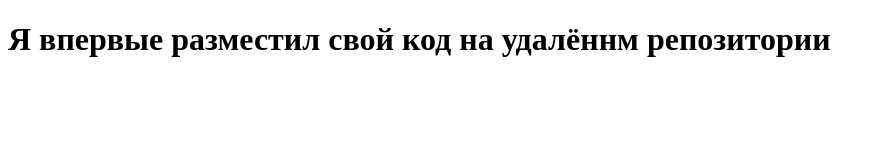
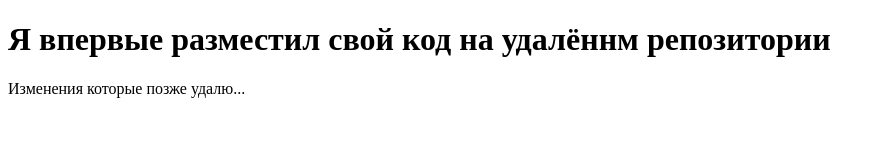
Before and after one commit to Arizonachel/test_repo1, a plain HTML site: page index.html in a window 1280 px wide. Shown: the whole page, without its empty margins (0-885 px from the left). Drawn offline with Linux system fonts and the light colour scheme.

Commit message:
Ошибочный коммит

```diff
--- a/index.html
+++ b/index.html
@@ -7,5 +7,6 @@
 </head>
 <body>
     <h1>Я впервые разместил свой код на удалённм репозитории</h1>
+    <p>Изменения которые позже удалю...</p>
     </body>
     </html>
```
